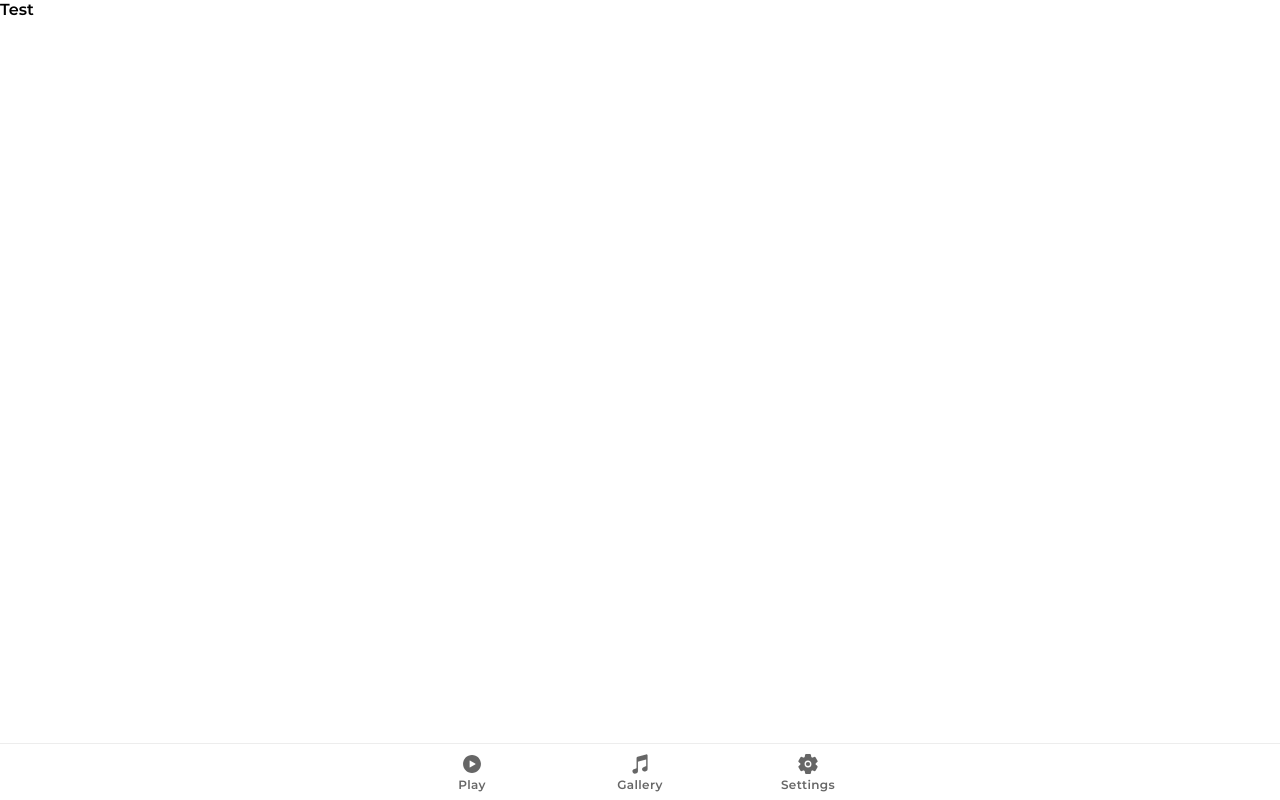
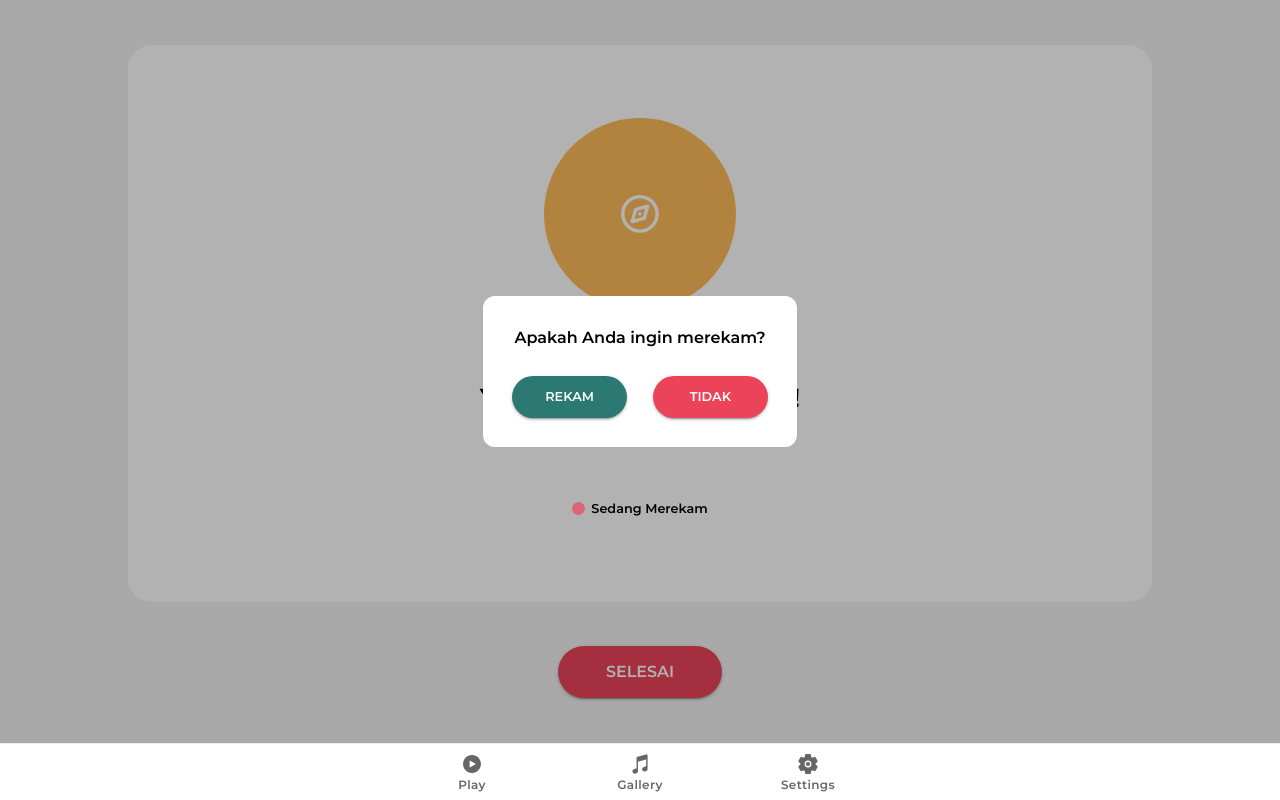
Before and after one commit to Rikadewi/gametrik, a React (Create React App) app: page /play in a window 1280 px wide. Built offline with nearby package versions, Linux system fonts and the light colour scheme.

Commit message:
Add play page

```diff
--- a/src/pages/home/Home.tsx
+++ b/src/pages/home/Home.tsx
@@ -12,7 +12,7 @@ const Home = () => {
                 <div id="home" style={{ backgroundImage: `url(${Background})` }}>
                     <h2 className="home-title">Pilih Menu</h2>
 
-                    <NoDecorLink to="/train" style={{ width: '70%' }}>
+                    <NoDecorLink to="/play" style={{ width: '70%' }}>
                         <CustomButton style={{ marginBottom: '1em' }}>Free Mode</CustomButton>
                     </NoDecorLink>
                     <NoDecorLink to="/train" style={{ width: '70%' }}>
--- a/src/pages/play/Play.css
+++ b/src/pages/play/Play.css
@@ -0,0 +1,78 @@
+#play {
+    background-color: #f2f1f1;
+    height: 100%;
+    display: flex;
+    flex-direction: column;
+    align-items: center;
+    justify-content: space-evenly;
+}
+
+#play .play-card {
+    background-color: white;
+    height: 75%;
+    width: 80%;
+    border-radius: 24px;
+    display: flex;
+    flex-direction: column;
+    align-items: center;
+    justify-content: space-evenly;
+    text-align: center;
+}
+
+#play .play-icon {
+    background-color: var(--ion-color-tertiary);
+    height: 12em;
+    width: 12em;
+    border-radius: 12em;
+    display: flex;
+    align-items: center;
+    justify-content: center;
+}
+
+#play .play-record {
+    display: flex;
+    flex-direction: row;
+    align-items: center;
+    font-size: 0.8em;
+}
+
+#play .play-record span {
+    width: 1em;
+    height: 1em;
+    background-color: var(--ion-color-danger);
+    display: block;
+    border-radius: 1em;
+    margin-right: 0.5em;
+}
+
+#play .play-record span {
+    opacity: 0.7
+}
+
+#play .play-title {
+    margin: 0;
+    font-weight: bold;
+}
+
+/* Alert */
+#play-alert {
+    position: absolute;
+    height: 100%;
+    width: 100%;
+    display: flex;
+    align-items: center;
+    justify-content: center;
+    background-color: rgba(0, 0, 0, 0.3);
+}
+
+#play-alert .play-alert-pop {
+    background-color: white;
+    text-align: center;
+    border-radius: 12px;
+    padding: 1em;
+}
+
+#play-alert .play-alert-button {
+    display: flex;
+    font-size: 0.8em
+}
--- a/src/pages/play/Play.tsx
+++ b/src/pages/play/Play.tsx
@@ -1,12 +1,77 @@
 import React from 'react';
 import { IonContent } from '@ionic/react';
 import './Play.css';
+import CustomButton from '../../components/CustomButton/CustomButton';
+import PlayIcon from './compass.png';
+import NoDecorLink from '../../components/NoDecorLink/NoDecorLink';
 
 const Play = () => {
+    const [init, setInit] = React.useState(true);
+    const [record, setRecord] = React.useState(true);
+
     return (
         <>
             <IonContent>
-                <div id="">Test</div>
+                {init && (
+                    <div id="play-alert">
+                        <div className="play-alert-pop">
+                            <p>Apakah Anda ingin merekam?</p>
+                            <div className="play-alert-button">
+                                <CustomButton
+                                    style={{
+                                        height: '42px',
+                                        margin: '1em',
+                                        width: '9em',
+                                    }}
+                                    onClick={() => {
+                                        setInit(false);
+                                    }}
+                                >
+                                    Rekam
+                                </CustomButton>
+                                <CustomButton
+                                    style={{
+                                        height: '42px',
+                                        margin: '1em',
+                                        width: '9em',
+                                        backgroundColor: 'var(--ion-color-danger)',
+                                    }}
+                                    onClick={() => {
+                                        setInit(false);
+                                        setRecord(false);
+                                    }}
+                                >
+                                    Tidak
+                                </CustomButton>
+                            </div>
+                        </div>
+                    </div>
+                )}
+                <div id="play">
+                    <div className="play-card">
+                        <div className="play-icon">
+                            <img src={PlayIcon} alt="play" />
+                        </div>
+                        <h1 className="play-title">Yuk Pukul Gametrikmu!</h1>
+                        {record && (
+                            <div className="play-record">
+                                <span />
+                                <p>Sedang Merekam</p>
+                            </div>
+                        )}
+                    </div>
+                    <NoDecorLink to="/review">
+                        <CustomButton
+                            style={{
+                                width: 'auto',
+                                padding: '0 3em',
+                                backgroundColor: 'var(--ion-color-danger)',
+                            }}
+                        >
+                            Selesai
+                        </CustomButton>
+                    </NoDecorLink>
+                </div>
             </IonContent>
         </>
     );
```
Also changed, not shown: src/pages/play/compass.png (added).
